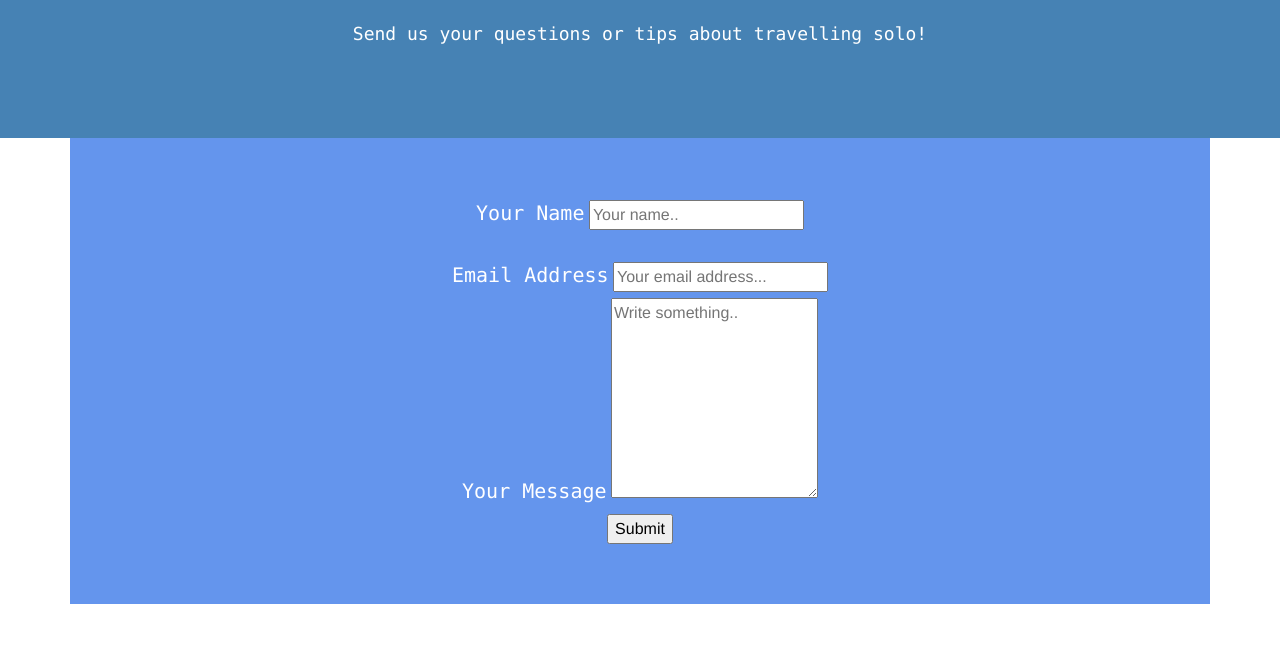
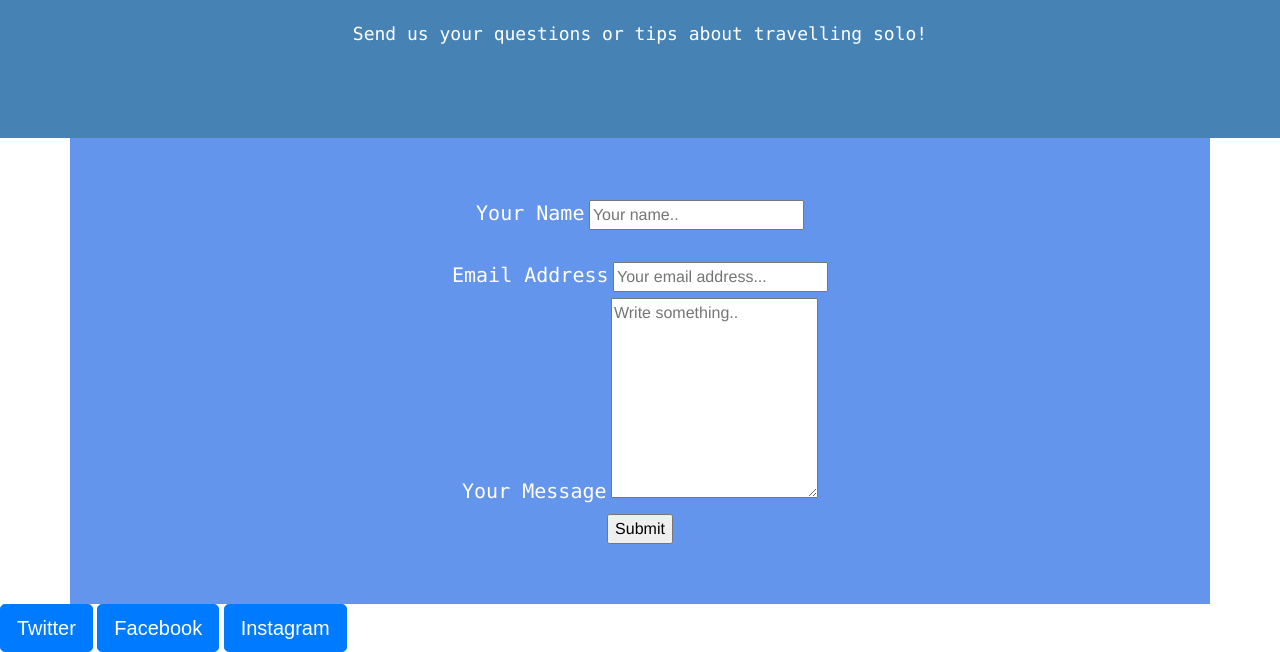
Before and after one commit to AnnaHarris7/travel-blog, a plain HTML site: page contactform.html in a window 1280 px wide. Shown: the part 181-833 px from the top of the page. Before the commit the page ends 800 px from the top, so only its background shows below. Drawn offline with nearby package versions, Linux system fonts and the light colour scheme.

Commit message:
Update contactform.html

```diff
--- a/contactform.html
+++ b/contactform.html
@@ -70,4 +70,10 @@
   <script src="js/bootstrap.min.js"></script>
 <br>
   </form>
+
 </div>
+<div id="social-buttons">
+		<a href="https://www.twitter.com/" class="btn btn-primary btn-lg btn-twitter">Twitter</a>
+		<a href="https://www.facebook.com/" class="btn btn-primary btn-lg btn-facebook">Facebook</a>
+		<a href="https://www.instagram.com/" class="btn btn-primary btn-lg btn-instagram">Instagram</a>
+	</div>
```
